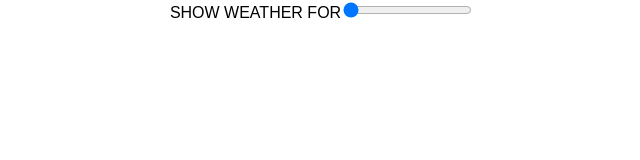
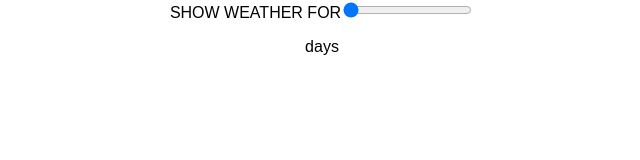
Before and after one commit to wanderer911/weather-app, a React (Create React App) app: page / in a window 1280 px wide. Shown: the top 160 px of the page, without its empty margins (318-958 px from the left). Built offline with nearby package versions, Linux system fonts and the light colour scheme.

Commit message:
fixed forecastPeriod

```diff
--- a/src/components/forecastPeriod.component.js
+++ b/src/components/forecastPeriod.component.js
@@ -4,7 +4,7 @@ import React from 'react';
 class ForecastPeriodComponent extends React.Component {
 	constructor(props){
         super(props);
-		this.state ={period: props.period};
+        this.state = {period: props.period};
 		this.localHandleChange = this.localHandleChange.bind(this);
     }
 
@@ -16,18 +16,17 @@ class ForecastPeriodComponent extends React.Component {
     }
 
     render(){
-        const {period} = this.state;
-        if(period){
+        const { period } = this.props;
         return (
             <div>
                 <div className="form-control">
                     <label htmlFor="period">SHOW WEATHER FOR</label>
                     <input type="range" name="period"  min="1" max="7" value={period} onChange={this.localHandleChange}/>
+                    <p>{period} days</p>
                 </div>
             </div>
         )
-        }
-        return '';
+
     }
 }
 
--- a/src/containers/forecastPeriod.container.js
+++ b/src/containers/forecastPeriod.container.js
@@ -16,14 +16,13 @@ class ForecastPeriodContainer extends React.Component {
 
     handleChange(e){
         const { value } = e.target;
-        const { dispatch } = this.props;
-        dispatch(forecastPeriodActions.set(value));
+        this.props.dispatch(forecastPeriodActions.set(value));
     }
 
     render(){
-        const {forecastPeriod} = this.props;
+        const {period} = this.props.forecastPeriod;
         return (
-            <ForecastPeriodComponent onPeriodChange={this.handleChange} period={forecastPeriod.period}/>
+            <ForecastPeriodComponent onPeriodChange={this.handleChange} period={period}/>
         );
     }
 }
```
Lines whose indentation alone changed are shown as unchanged.
